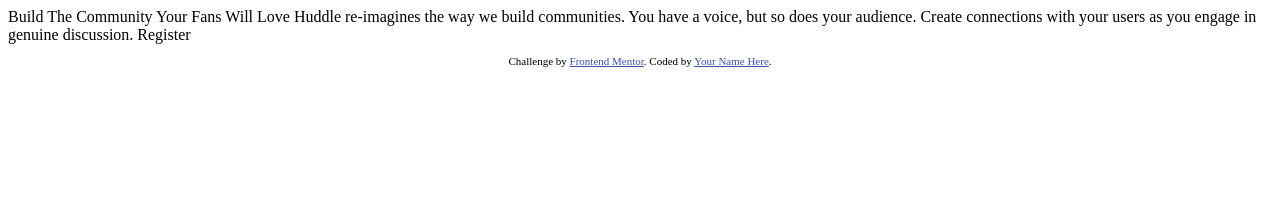
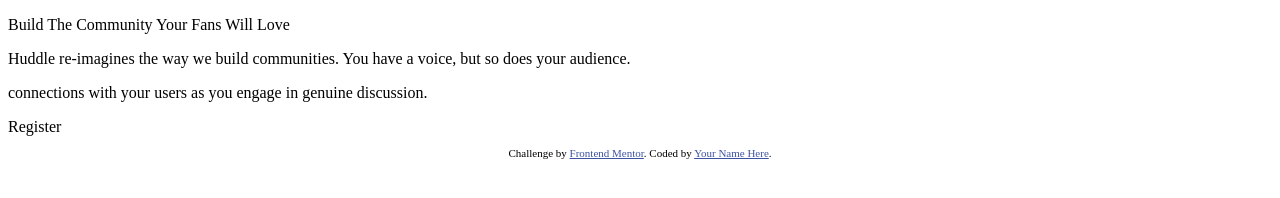
Before and after one commit to ingrish20/huddle-landing-page-ingrish20, a plain HTML site: page index.html in a window 1280 px wide. Drawn offline with Linux system fonts and the light colour scheme.

Commit message:
Add p to body

```diff
--- a/index.html
+++ b/index.html
@@ -16,10 +16,10 @@
 </head>
 <body>
 
-  Build The Community Your Fans Will Love
+  <p>Build The Community Your Fans Will Love</p>
 
-  Huddle re-imagines the way we build communities. You have a voice, but so does your audience.
-  Create connections with your users as you engage in genuine discussion.
+  <p>Huddle re-imagines the way we build communities. You have a voice, but so does your audience.</p>
+  <p>connections with your users as you engage in genuine discussion.</p>
 
   Register
 
```
Also changed, not shown: style.css (added).
